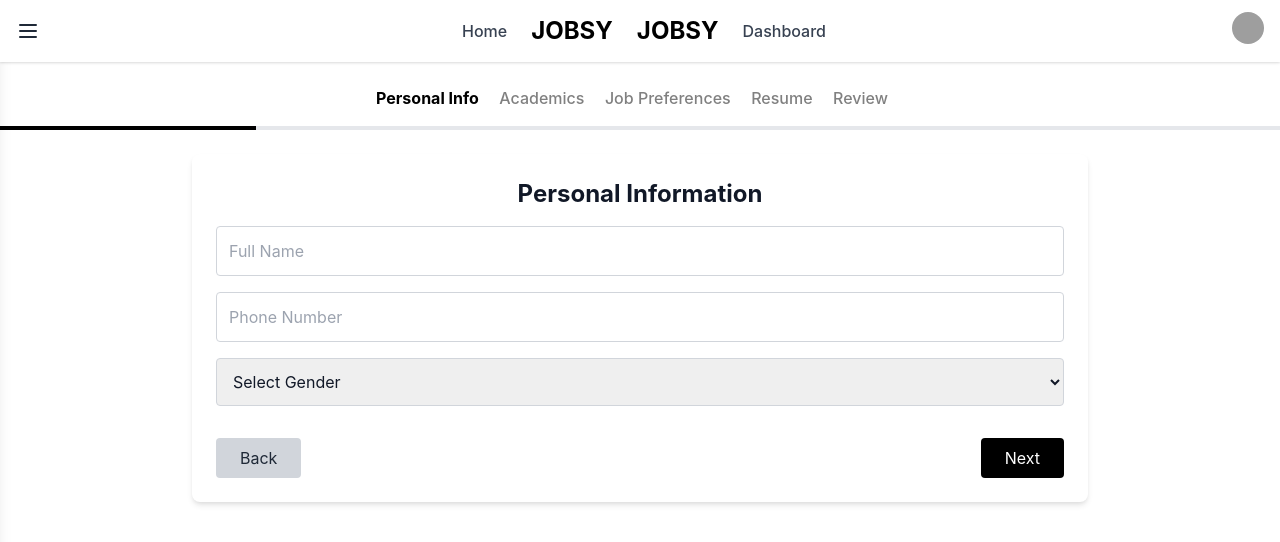
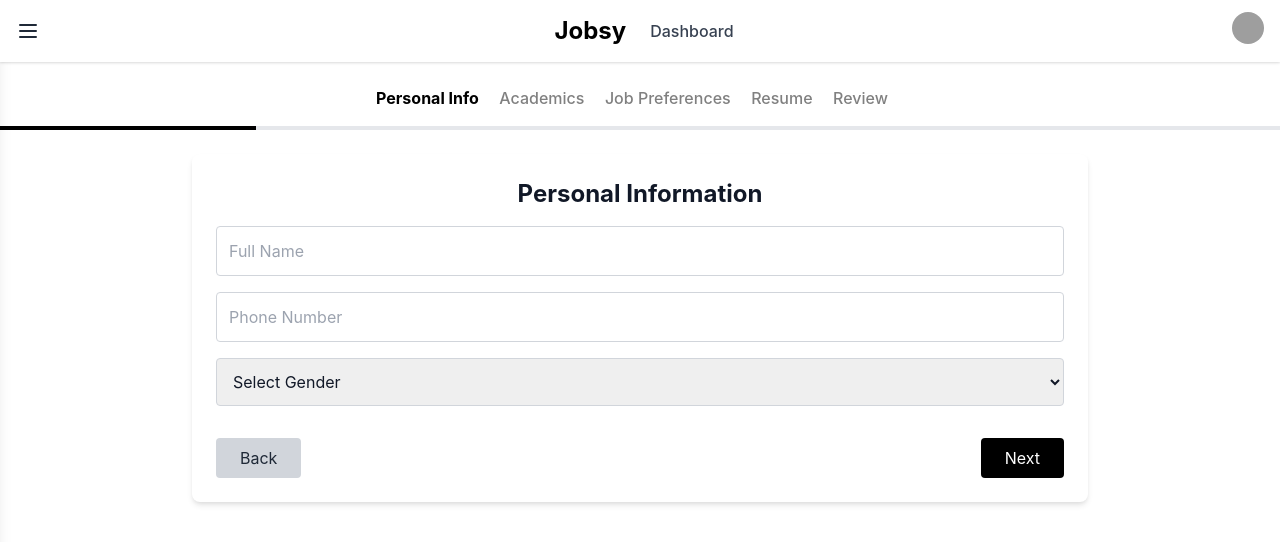
Before and after one commit to Adityasoni8898/Jobsy-Frontend, a plain HTML site: page src/StudentForm.html in a window 1280 px wide. Drawn offline with nearby package versions, Linux system fonts and the light colour scheme; grey boxes are pictures that could not be loaded.

```diff
--- a/src/StudentForm.html
+++ b/src/StudentForm.html
@@ -74,10 +74,9 @@
       </button>
 
       <div class="flex items-center space-x-6">
-        <a href="#" class="text-gray-700 font-medium">Home</a>
-        <h1 class="text-2xl font-bold text-black">JOBSY</h1>
-        <a href="#" class="text-2xl font-bold text-black">JOBSY</h1>
-        <a href="#" class="text-gray-700 font-medium">Dashboard</a>
+        <!-- <a href="#" class="text-gray-700 font-medium">Home</a> -->
+        <h1 class="text-2xl font-bold text-black">Jobsy</h1>
+        <a href="Student.html" class="text-gray-700 font-medium">Dashboard</a>
       </div>
 
       <div class="relative">
```
Also changed, not shown: index.html (+2 -2 lines).
